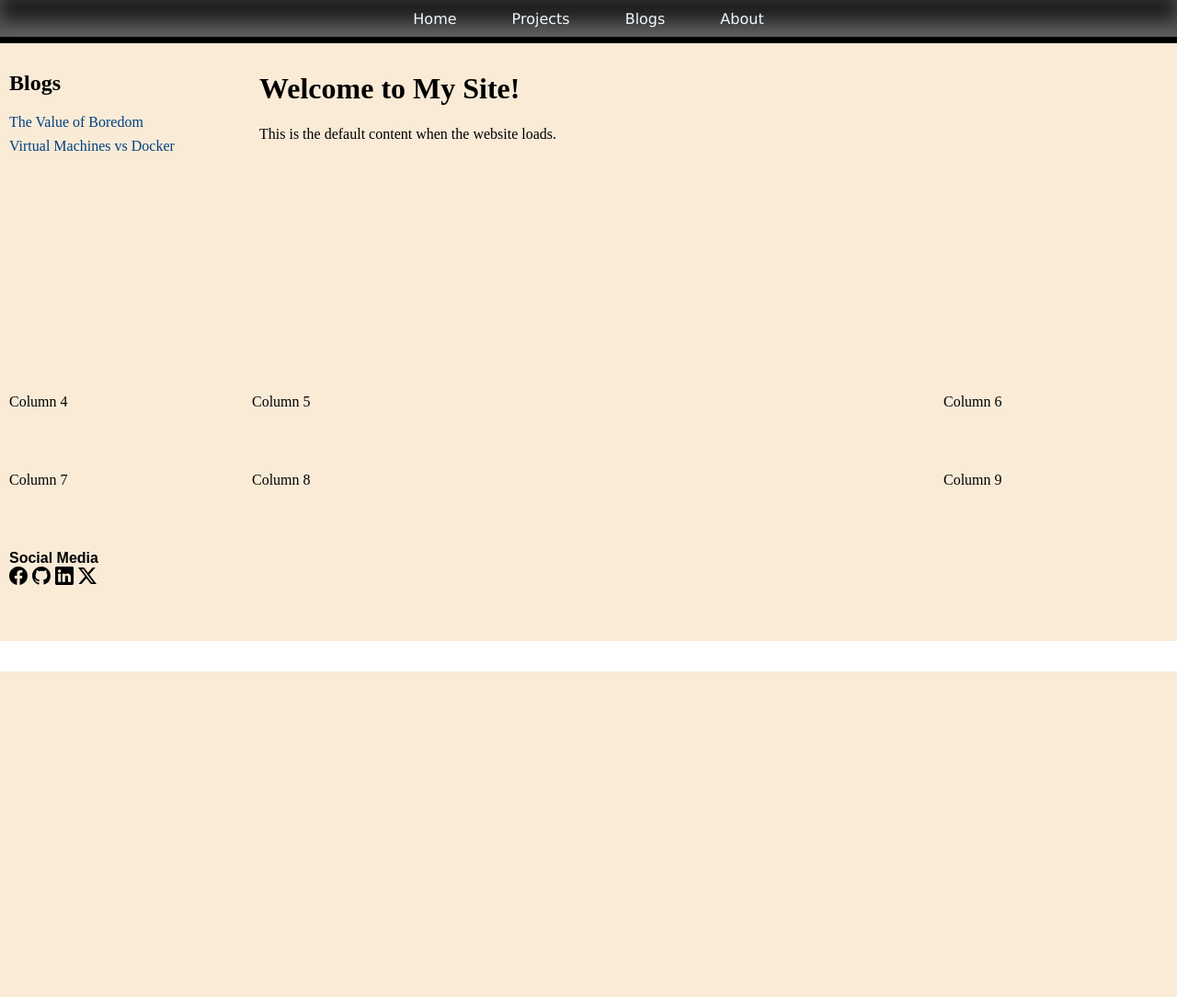
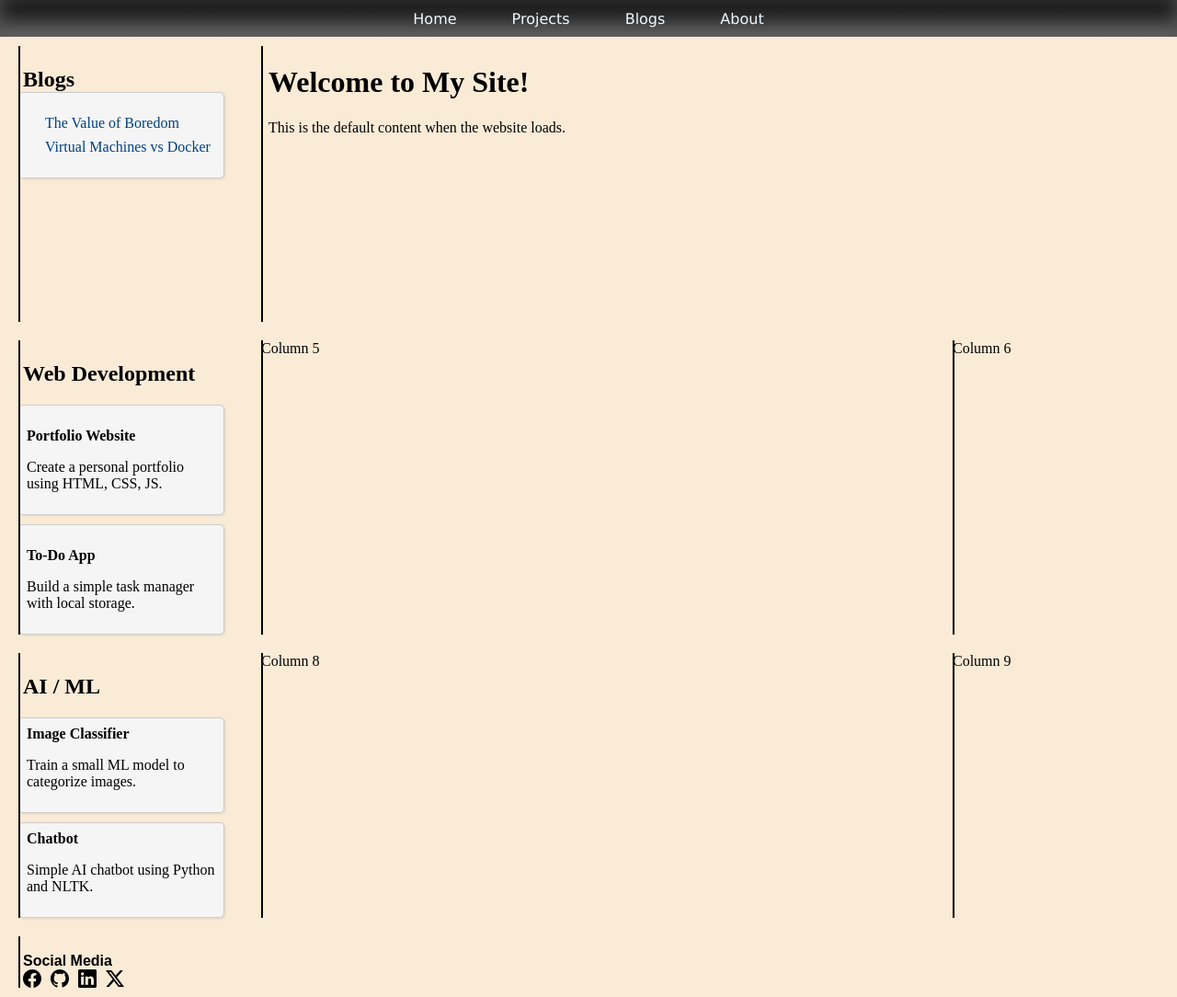
Before and after one commit to NatheSpinoft/into-the-intricate, a PHP site: page / in a window 1280 px wide. Shown: the part 70-1154 px from the top of the page at 92% size. Before the commit the page ends 800 px from the top, so only its background shows below. Run offline with PHP 8.4, Linux system fonts and the light colour scheme.

Commit message:
Project cards and media

```diff
--- a/HTML/Project undefined/columns.css
+++ b/HTML/Project undefined/columns.css
@@ -10,17 +10,77 @@ html, body {
     padding: 10px;                        /* optional padding */
     box-sizing: border-box;               /* ensures padding doesn’t break layout */
     align-items: stretch; /* makes all columns same height */
-    height: calc(100vh - 150px);
+    overflow-x:hidden;
 
 }
 
 .column{
-    height: 100%;
+    position: relative;
+    display: flex;
+    flex-direction: column;
+    justify-content: flex-start;
+    padding: 0 10px;
+}
+
+.column::before,
+.column::after {
+    content: "";
+    position: absolute;
+    top: 0;
+    bottom: 0;
+    width: 2px;
+    background-color: black;
+}
+
+.column a {
+    margin-left: 20px;
+    margin-top: 0px;
+}
+
+.column h2 {
+    padding: 0px;
+    margin-top:23px;
+    margin-bottom: 0px;
+    margin-left: 5px;
+}
+
+.project-category {
+    display: flex;
+    flex-direction: column;
+    gap: 10px; /* space between cards */
+}
+
+.project-category h2 {
+    margin-bottom: 10px;
+}
+
+.project-card {
+    background-color: #f5f5f5;
+    padding: 8px;
+    border-radius: 5px;
+    border: 1px solid #ccc;
+    box-shadow: 1px 1px 3px rgba(0,0,0,0.1);
 }
 
 @media (max-width: 768px) {
     .container {
-        grid-template-columns: 1fr;      /* stack on small screens */
-        gap: 10px;                       /* optional smaller gap */
+        display: block;       /* stack columns vertically */
+        padding: 10px;        /* optional */
+    }
+
+    .column {
+        width: 100%;          /* full width */
+        margin-bottom: 20px;  /* space between stacked columns */
+        position: relative;   /* reset if using ::before/::after borders */
+    }
+
+    .column::before,
+    .column::after {
+        display: none;        /* remove vertical border lines */
+    }
+
+    .blog-frame {
+        width: 100%;          /* iframe fills column */
+        height: auto;         /* height can adjust dynamically */
     }
 }
--- a/HTML/Project undefined/index.html
+++ b/HTML/Project undefined/index.html
@@ -48,37 +48,60 @@
       </ul>
   </div>
 
-  <div class="darkness"></div>
+  <div class="container">
 
-  <div class="container">
     <div class="column blog-links">
         <h2>Blogs</h2>
+         <div class="project-card">
         <ul>
             <li><a href="blogs/blog-be-bored.html" target="blogFrame">The Value of Boredom</a></li>
             <li><a href="blogs/blog-vm-docker.html" target="blogFrame">Virtual Machines vs Docker</a></li>
             <!-- Add more blog links here -->
         </ul>
+        </div>
     </div>
 
     <div class="column blog-content">
         <iframe id="blogFrame" name="blogFrame" class="blog-frame" src="blogs/blog-home.html"></iframe>
     </div>
 
-    <div class="column">Column 4</div>
+    <div class="column project-category">
+        <h2>Web Development</h2>
+    <div class="project-card">
+        <p><strong>Portfolio Website</strong></p>
+        <p>Create a personal portfolio using HTML, CSS, JS.</p>
+    </div>
+    <div class="project-card">
+        <p><strong>To-Do App</strong></p>
+        <p>Build a simple task manager with local storage.</p>
+    </div>
+
+    </div>
     <div class="column">Column 5</div>
     <div class="column">Column 6</div>
-    <div class="column">Column 7</div>
+    <div class="column project-category">
+          <h2>AI / ML</h2>
+    <div class="project-card">
+        <strong>Image Classifier</strong>
+        <p>Train a small ML model to categorize images.</p>
+    </div>
+    <div class="project-card">
+        <strong>Chatbot</strong>
+        <p>Simple AI chatbot using Python and NLTK.</p>
+    </div>
+    </div>
     <div class="column">Column 8</div>
     <div class="column">Column 9</div>
 
     <div class="column">
         <div class="social-media">
-            <p><strong>Social Media</strong></p>
+          <br>
+            <p><strong> Social Media</strong></p>
             <div class="group-apps">
-                <a href="http://www.google.com"><img src="assets/facebook.svg"></a>
-                <a href="http://www.yahoo.com"><img src="assets/github.svg"></a>
-                <a href="http://www.duckduckgo.com"><img src="assets/linkedin.svg"></a>
-                <a href="http://www.bing.com"><img src="assets/twitter-x.svg"></a>
+                <a id="left" href="http://www.google.com"><img src="assets/facebook.svg"></a>
+                <a id="left" href="http://www.yahoo.com"><img src="assets/github.svg"></a>
+                <a id="left" href="http://www.duckduckgo.com"><img src="assets/linkedin.svg"></a>
+                <a id="left" href="http://www.bing.com"><img src="assets/twitter-x.svg"></a>
             </div>
         </div>
     </div>
--- a/HTML/Project undefined/social-media.css
+++ b/HTML/Project undefined/social-media.css
@@ -1,16 +1,28 @@
 .social-media p {
     margin: 0;
+    margin-left: 5px;
     padding: 0;
     font-family: Arial, Helvetica, sans-serif;
-
+    display: block;
 }
 
 .group-apps {
     display: flex;
-    gap: 5px;
+    gap: 5px;           /* spacing between icons */
+    margin: 0;           /* ignore parent margin */
+    width: max-content;  /* shrink to fit children */
 }
 
-.group-apps img {
+.group-apps a {
+    display: block;      /* ensures gap applies correctly */
+}
+
+.group-apps a img {
     width: 20px;       /* make icons a consistent size */
     height: 20px;
+    display: block;
 }
+
+#left {
+    margin-left: 5px !important;
+}
```
